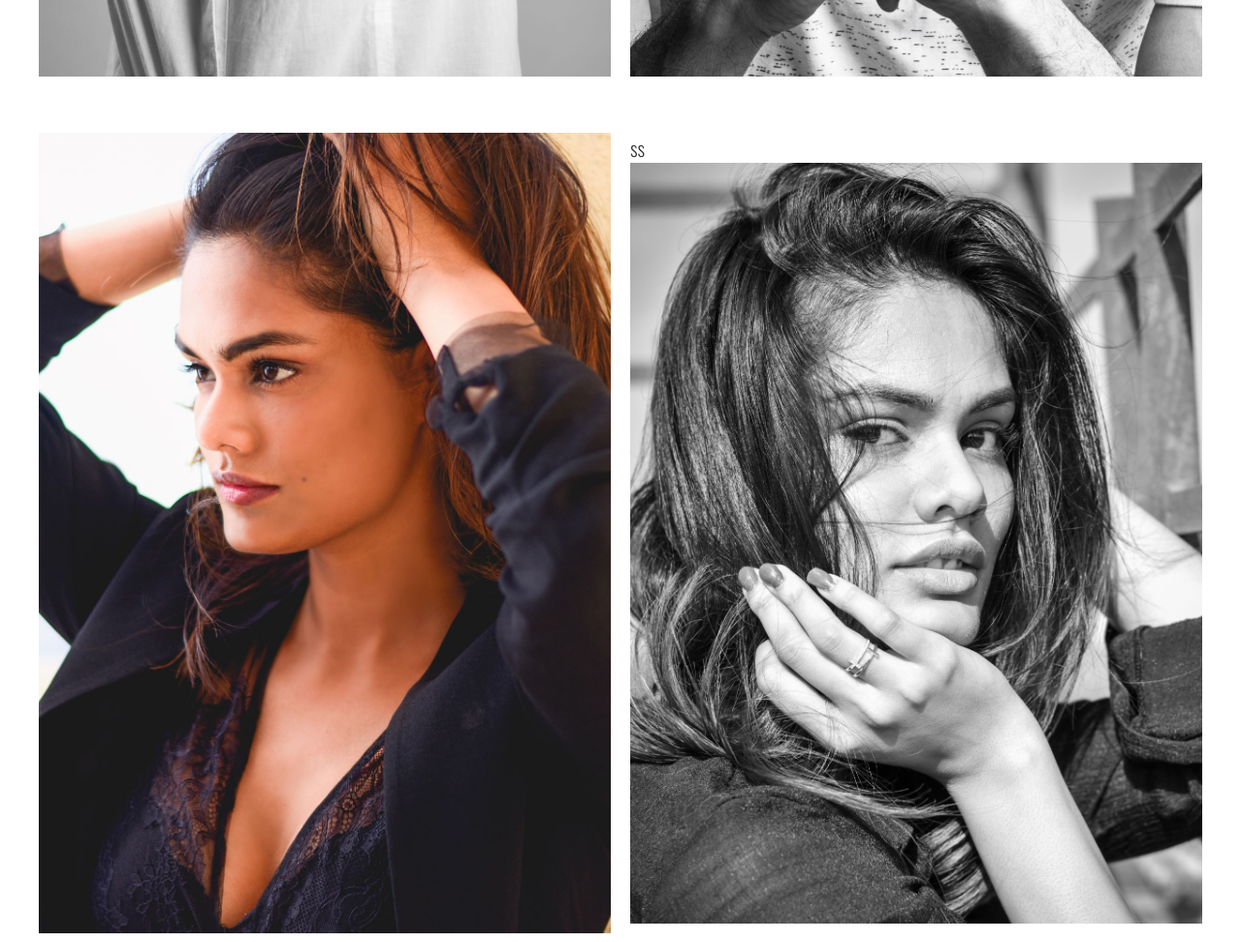
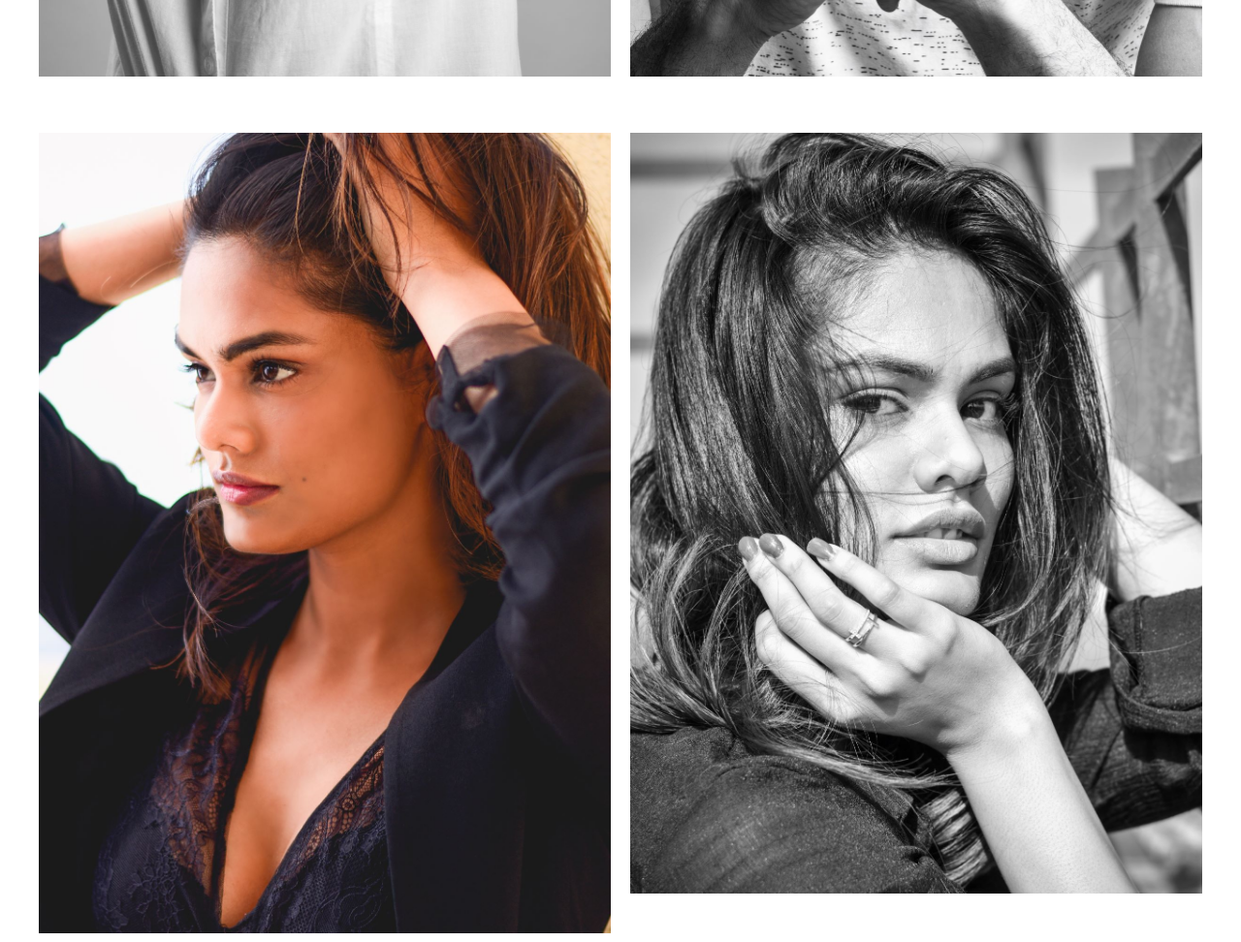
Before and after one commit to vikramBhavsar/prathamesh-reddy, a plain HTML site: page index.html in a window 1280 px wide. Shown: the part 3900-4872 px from the top of the page at 97% size. Drawn offline with nearby package versions, Linux system fonts and the light colour scheme.

Commit message:
minor bug change

```diff
--- a/index.html
+++ b/index.html
@@ -75,7 +75,7 @@
             <a href="img/9.jpg" data-lightbox="portfolio"><img src="img/9.jpg" alt="" /></a>
           </div>
 
-          <div class="grid-item">ss
+          <div class="grid-item">
             <a href="img/10.jpg" data-lightbox="portfolio"><img src="img/10.jpg" alt="" /></a>
           </div>
 
```
